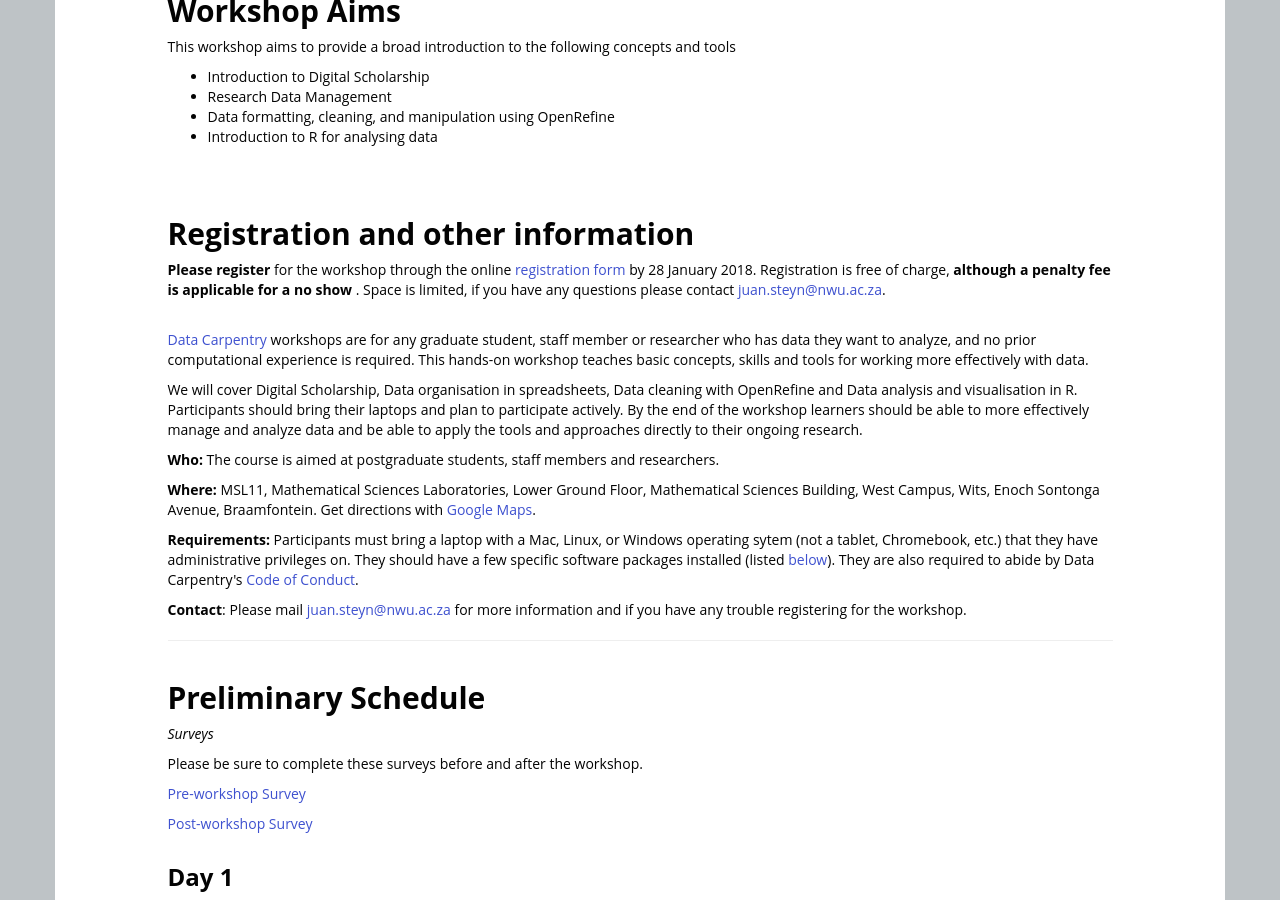
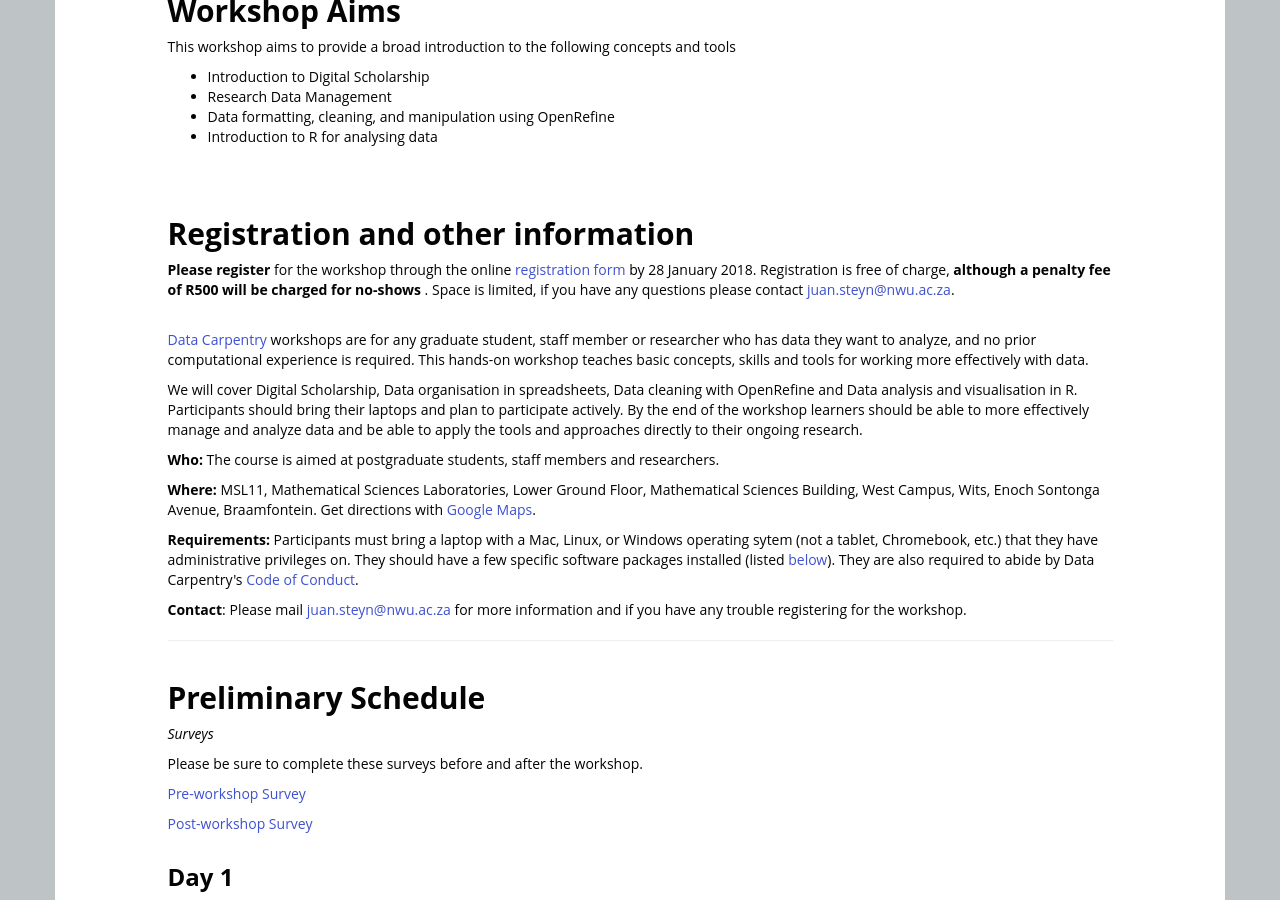
Before and after one commit to anelda/2018-01-31-WITS, a Jekyll site: the page built from index.html, in a window 1280 px wide and 900 px high, scrolled down 831 px. Built offline with Jekyll 4.4.1, drawn with Linux system fonts in a browser that asks for light colours; nearby versions of some CDN libraries; library files that are not in the unit come from our copies.

Commit message:
Update index.html

```diff
--- a/index.html
+++ b/index.html
@@ -73,8 +73,8 @@ day3_am: "Data analysis and visualisation in R"
   </ul>
 </br>
 <h2>Registration and other information</h2>
-<p><strong>Please register</strong> for the workshop through the online <a href="" target="_blank">registration form</a> by 28 January 2018.
-	Registration is free of charge, <strong>although a penalty fee is applicable for a no show</strong> . Space is limited, if you have any questions please contact
+<p><strong>Please register</strong> for the workshop through the online <a href="https://goo.gl/forms/qZoyHYLIvr3MBzih1" target="_blank">registration form</a> by 28 January 2018.
+	Registration is free of charge, <strong>although a penalty fee of R500 will be charged for no-shows</strong> . Space is limited, if you have any questions please contact
 	<a href="mailto:juan.steyn@nwu.ac.za?Subject=WITS Data Carpentry workshop 31 January 2018" target="_top">juan.steyn@nwu.ac.za</a>. </p>
 </br>
 <p>
```
